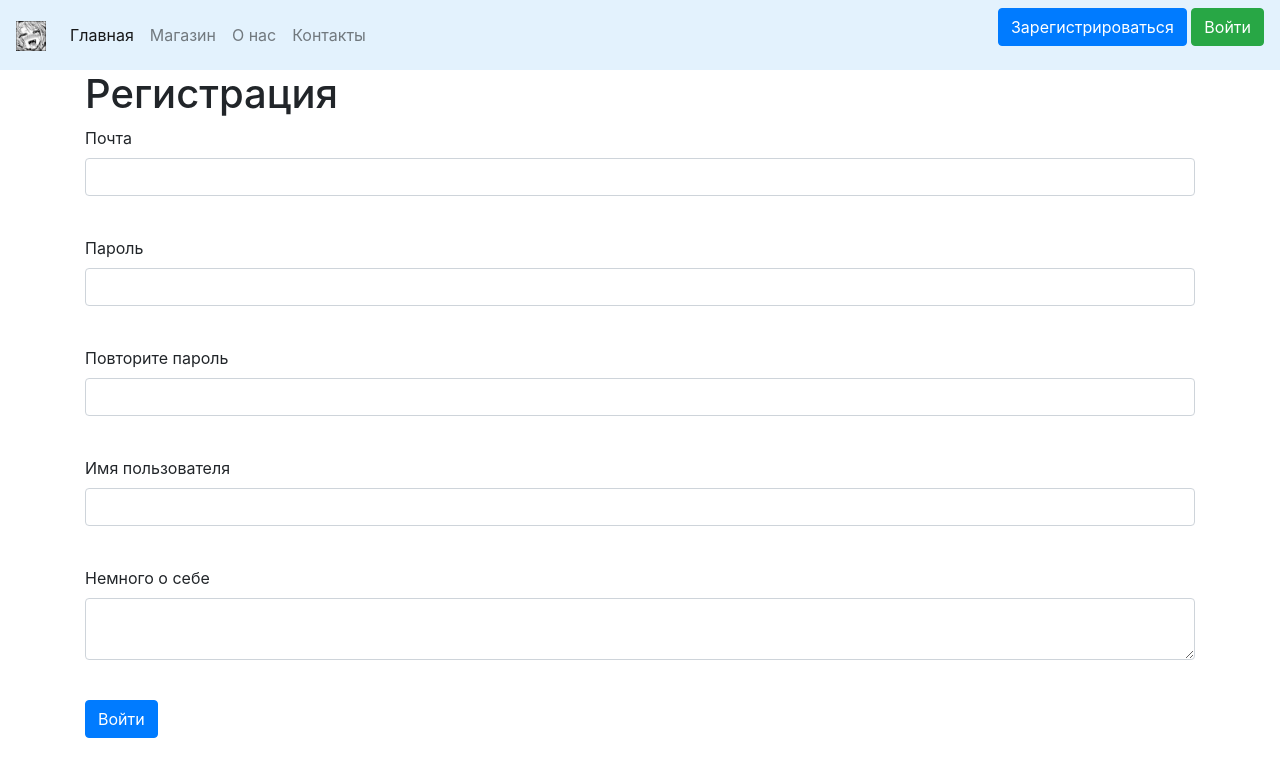
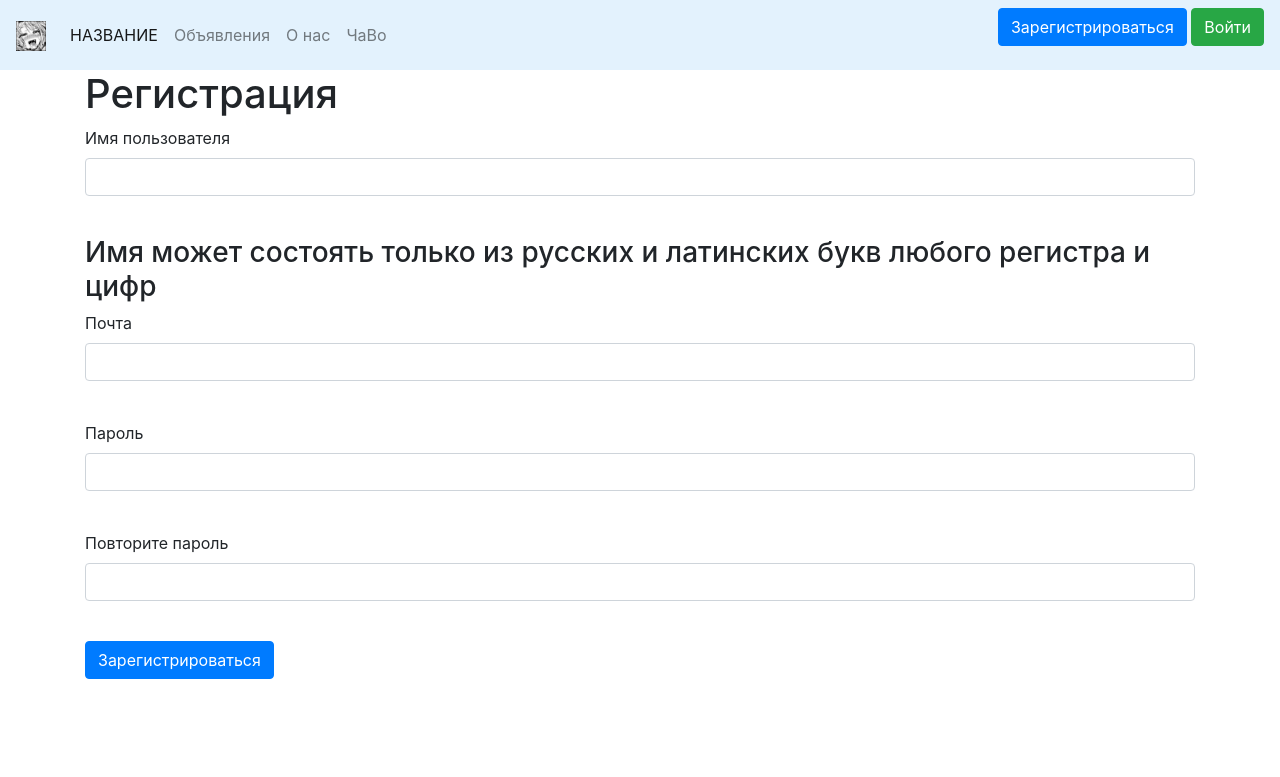
Before and after one commit to Joleg1c-c/dark_deep_place, a Flask app: page /register in a window 1280 px wide. Shown: the top 777 px of the page. Run offline with Flask 2, Linux system fonts and the light colour scheme; some libraries are stand-ins or nearby versions.

Commit message:
6-ой коммит: план, небольшие правки

```diff
--- a/data/RegisterForm.py
+++ b/data/RegisterForm.py
@@ -5,9 +5,17 @@ from wtforms.validators import DataRequired
 
 
 class RegisterForm(FlaskForm):
+    name = StringField('Имя пользователя', validators=[DataRequired()])
     email = EmailField('Почта', validators=[DataRequired()])
     password = PasswordField('Пароль', validators=[DataRequired()])
     password_again = PasswordField('Повторите пароль', validators=[DataRequired()])
-    name = StringField('Имя пользователя', validators=[DataRequired()])
-    about = TextAreaField("Немного о себе")
-    submit = SubmitField('Войти')
+    # about = TextAreaField("Немного о себе")
+    submit = SubmitField('Зарегистрироваться')
+
+# class RegisterForm(FlaskForm):
+#     email = EmailField('Почта', validators=[DataRequired()])
+#     password = PasswordField('Пароль', validators=[DataRequired()])
+#     password_again = PasswordField('Повторите пароль', validators=[DataRequired()])
+#     name = StringField('Имя пользователя', validators=[DataRequired()])
+#     about = TextAreaField("Немного о себе")
+#     submit = SubmitField('Войти')
--- a/main.py
+++ b/main.py
@@ -13,11 +13,11 @@ from email.mime.multipart import MIMEMultipart
 from email.mime.text import MIMEText
 import datetime
 
-chars = 'abcdefghijklnopqrstuvwxyzABCDEFGHIJKLMNOPQRSTUVWXYZ1234567890'
+chars = 'abcdefghijklnopqrstuvwxyz1234567890'
 
 app = Flask(__name__)
 
-app.config['SECRET_KEY'] = 'yandexlyceum_secret_key'
+app.config['SECRET_KEY'] = 'yandexlyceum_secret_key'  # спросить у учителя
 login_manager = LoginManager()
 login_manager.init_app(app)
 
@@ -41,7 +41,7 @@ def mailing(to, kod):
     msg['To'] = addr_to
     msg['Subject'] = 'Подтвердите вашу почту'
 
-    body = "ваш код подтверждения - {}".format(kod)
+    body = "Ваш код подтверждения - {}".format(kod)
     msg.attach(MIMEText(body, 'plain'))
 
     server = smtplib.SMTP('smtp.mail.ru', 587)
@@ -54,18 +54,19 @@ def mailing(to, kod):
 
 def generator():
     password = ''
-    for i in range(4):
+    for i in range(12):
+        # проверка кода на существование
         password += choice(chars)
     return password
 
 
 @app.route("/")
 def main_page():
-    return render_template('main_page.html', title="Главня страница")
+    return render_template('main_page.html', title="НАЗВАНИЕ")
 
 
-@app.route("/shop")
-def shop():
+@app.route("/goods")
+def goods():
     session = db_session.create_session()
     news = session.query(News).filter(News.is_private != True)
     if current_user.is_authenticated:
@@ -73,17 +74,22 @@ def shop():
             (News.user == current_user) | (News.is_private != True))
     else:
         news = session.query(News).filter(News.is_private != True)
-    return render_template("index.html", news=news)
+    return render_template("index.html", title="Объявления", news=news)
 
 
-@app.route("/about_us")
-def about_us():
-    return render_template('about_us.html', title="О нас")
+@app.route("/about")
+def about():
+    return render_template('about.html', title="О нас")
 
 
-@app.route("/contacts")
-def contacts():
-    return render_template('contacts.html', title="О нас")
+@app.route("/faq")
+def faq():
+    return render_template('faq.html', title="ЧаВо")
+
+
+# @app.route("/contacts")
+# def contacts():
+#     return render_template('contacts.html', title="О нас")
 
 
 @app.route('/news', methods=['GET', 'POST'])
@@ -116,11 +122,10 @@ def reqister():
         if session.query(User).filter(User.email == form.email.data).first():
             return render_template('register.html', title='Регистрация',
                                    form=form,
-                                   message="Такой пользователь уже есть")
+                                   message="Такой пользователь уже существует")
         user = User(
             name=form.name.data,
             email=form.email.data,
-            about=form.about.data,
             uuid=generator(),
             created_date=date()
         )
@@ -143,9 +148,21 @@ def accept(id):
             session.commit()
             return redirect('/')
         else:
-            return render_template('accept.html', form=form, message="неверный код")
+            return render_template('accept.html', form=form, message="Неверный код. Попробуйте ещё раз.")
 
-    return render_template('accept.html', title='Подтверждение', form=form)
+    return render_template('accept.html', title='НАЗВАНИЕ', form=form)
+
+
+# @app.route('/checkemail?key=<string:code>', methods=['GET', 'POST'])
+# def accept(code):
+#     pass
+
+
+# @app.route('/user/<int:id>', methods=['GET', 'POST'])
+# def user(id):
+#     # Если произведён вход, если id входившего равняется id ссылки и акк, на который заходится по ссылке
+#     # подтверждён, то можно редактировать информацию. В противном случае можно только увидеть информацию.
+#     pass
 
 
 @app.route('/news/<int:id>', methods=['GET', 'POST'])
--- a/templates/base.html
+++ b/templates/base.html
@@ -12,15 +12,15 @@
 <body>
 <header>
     <nav class="navbar navbar-expand-lg navbar-light" style="background-color: #e3f2fd;">
-    <a class="navbar-brand" href="#">
+    <a class="navbar-brand">
         <img src="/static/img/DO_NOT_DELETE.jpg" width="30" height="30" alt="">
     </a>
     <div class="collapse navbar-collapse">
         <div class="navbar-nav">
-            <a class="nav-item nav-link active" href="/">Главная <span class="sr-only">(current)</span></a>
-            <a class="nav-item nav-link" href="/shop">Магазин</a>
-            <a class="nav-item nav-link" href="/about_us">О нас</a>
-            <a class="nav-item nav-link" href="/contacts">Контакты</a>
+            <a class="nav-item nav-link active" href="/">НАЗВАНИЕ <span class="sr-only">(current)</span></a>
+            <a class="nav-item nav-link" href="/goods">Объявления</a>
+            <a class="nav-item nav-link" href="/about">О нас</a>
+            <a class="nav-item nav-link" href="/faq">ЧаВо</a>
             {% if current_user.is_authenticated and not current_user.is_activate %}
                 <a class="navbar-brand" href="/accept/{{ current_user.id }}">!!!вы не подтвердили почту!!!</a>
             {% endif %}
--- a/templates/contacts.html
+++ b/templates/faq.html
@@ -1,5 +1,5 @@
 {% extends "base.html" %}
 
 {% block content %}
-<h1>Наши контакты:</h1>
+<h1>Часто задаваемые вопросы</h1>
 {% endblock %}
--- a/templates/register.html
+++ b/templates/register.html
@@ -5,6 +5,16 @@
 <form action="" method="post">
     {{ form.hidden_tag() }}
     {{ form.csrf_token }}
+    <p>
+        {{ form.name.label }}<br>
+        {{ form.name(class="form-control") }}<br>
+        {% for error in form.name.errors %}
+            <p class="alert alert-danger" role="alert">
+                {{ error }}
+            </p>
+        {% endfor %}
+    </p>
+    <h3>Имя может состоять только из русских и латинских букв любого регистра и цифр</h3>
     <p>
         {{ form.email.label }}<br>
         {{ form.email(class="form-control", type="email") }}<br>
@@ -32,24 +42,7 @@
             </p>
         {% endfor %}
     </p>
-    <p>
-        {{ form.name.label }}<br>
-        {{ form.name(class="form-control") }}<br>
-        {% for error in form.name.errors %}
-            <p class="alert alert-danger" role="alert">
-                {{ error }}
-            </p>
-        {% endfor %}
-    </p>
-    <p>
-        {{ form.about.label }}<br>
-        {{ form.about(class="form-control") }}<br>
-        {% for error in form.about.errors %}
-            <p class="alert alert-danger" role="alert">
-                {{ error }}
-            </p>
-        {% endfor %}
-    </p>
+
     <p>{{ form.submit(type="submit", class="btn btn-primary") }}</p>
     {{message}}
 </form>
```
Also changed, not shown: plan.txt (added, +27 -0 lines), db/barahol.sqlite, static/css/style.css (added), templates/about.html (renamed from templates/about_us.html).
